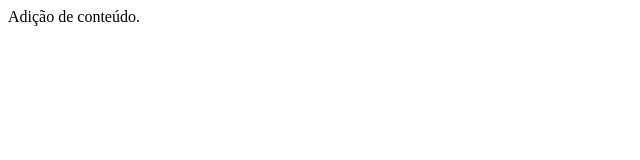
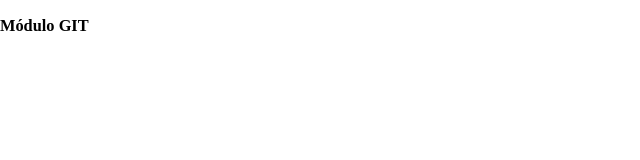
Before and after one commit to thiagomagarao/modulogit, a plain HTML site: page index.html in a window 1280 px wide. Shown: the whole page, without its empty margins (0-640 px from the left). Drawn offline with Linux system fonts and the light colour scheme.

Commit message:
Criação e organização dos arquivos nas pastas (assets/css/style.css e assets/js/script.js

```diff
--- a/index.html
+++ b/index.html
@@ -1,10 +1,12 @@
 <!DOCTYPE html>
 <html>
 <head>
-	<meta charset="utf-8">
+	<meta charset="utf-8" />
+	<link rel="stylesheet" type="text/css" href="assets/css/style.css" />
+	<script type="text/javascript" href="assets/js/script.js"></script>
 	<title>GIT</title>
 </head>
 <body>
-	Adição de conteúdo.
+	<h3>Módulo GIT</h3>
 </body>
 </html>
```
Also changed, not shown: assets/css/style.css (renamed from style.css), assets/js/script.js (added), 1 other file.
